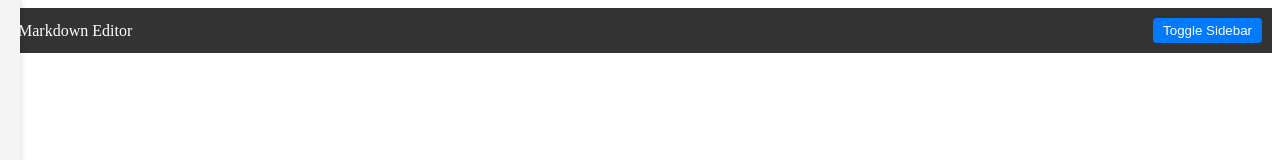
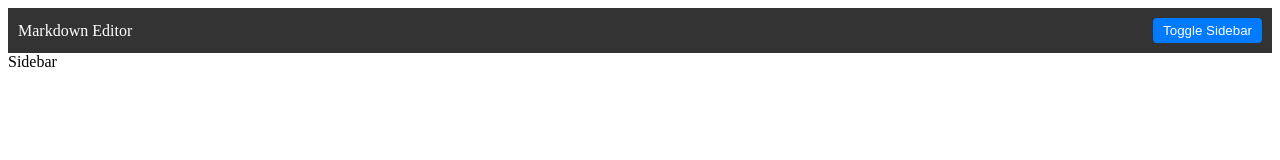
Before and after one commit to Pius-Donkor/markdown_app, a React (Vite) app: page / in a window 1280 px wide. Shown: the top 160 px of the page. Built offline with nearby package versions, Linux system fonts and the light colour scheme; the HTML template or start-up script is replaced by a standard one.

Commit message:
Update App.jsx

```diff
--- a/src/App.jsx
+++ b/src/App.jsx
@@ -1,33 +1,13 @@
 import React, { useState, useEffect } from "react";
 import styled from "styled-components";
 import Navbar from "./ui/Navbar";
+import Sidebar from "./ui/Sidebar";
+import Markdown from "./features/Markdown";
 
 const AppContainer = styled.div`
   display: flex;
   flex-direction: column;
   height: 100vh;
-`;
-
-const Sidebar = styled.div`
-  position: fixed;
-  top: 0;
-  left: 0;
-  width: 250px;
-  height: 100%;
-  background-color: #f4f4f4;
-  box-shadow: 2px 0 5px rgba(0, 0, 0, 0.1);
-  transform: ${({ visible }) =>
-    visible ? "translateX(0)" : "translateX(-250px)"};
-  transition: transform 0.3s ease;
-  overflow-y: auto;
-  padding: 10px;
-  z-index: 1000;
-`;
-
-const SidebarItem = styled.div`
-  display: flex;
-  justify-content: space-between;
-  margin-bottom: 10px;
 `;
 
 const MainContent = styled.div`
@@ -36,46 +16,6 @@ const MainContent = styled.div`
   margin-left: ${({ shifted }) => (shifted ? "250px" : "0")};
   transition: margin-left 0.3s ease;
   overflow: hidden;
-`;
-
-const EditorSection = styled.div`
-  width: 50%;
-  padding: 20px;
-  overflow-y: auto;
-  height: calc(100vh - 60px); /* Adjust height based on navbar height */
-`;
-
-const PreviewSection = styled(EditorSection)`
-  border-left: 1px solid #ddd;
-`;
-
-const DocumentName = styled.input`
-  width: 100%;
-  padding: 10px;
-  margin-bottom: 10px;
-`;
-
-const Editor = styled.textarea`
-  width: 100%;
-  height: calc(100% - 60px);
-`;
-
-const Preview = styled.div`
-  padding: 10px;
-`;
-
-const Button = styled.button`
-  background-color: #007bff;
-  color: white;
-  padding: 5px 10px;
-  border: none;
-  border-radius: 4px;
-  cursor: pointer;
-  margin-left: 5px;
-
-  &:hover {
-    background-color: #0056b3;
-  }
 `;
 
 const App = () => {
@@ -102,22 +42,6 @@ const App = () => {
     localStorage.setItem("markdown-documents", JSON.stringify(docs));
   };
 
-  const handleCreate = () => {
-    const newDocument = {
-      createdAt: new Date().toLocaleDateString(),
-      name: "untitled-document.md",
-      content: "",
-    };
-    setDocuments([...documents, newDocument]);
-    saveToLocalStorage([...documents, newDocument]);
-    setCurrentDocument(newDocument);
-  };
-
-  const handleSelectDocument = (doc) => {
-    setCurrentDocument(doc);
-    setSidebarVisible(false);
-  };
-
   const handleNameChange = (event) => {
     if (currentDocument) {
       const updatedDocument = { ...currentDocument, name: event.target.value };
@@ -128,136 +52,6 @@ const App = () => {
       setCurrentDocument(updatedDocument);
       saveToLocalStorage(updatedDocuments);
     }
-  };
-
-  const parseMarkdown = (text) => {
-    const lines = text.split("\n");
-    const elements = [];
-    let currentParagraph = "";
-    let inSeaBlueDiv = false;
-
-    lines.forEach((line, index) => {
-      if (line.startsWith("######")) {
-        if (currentParagraph) {
-          elements.push(<p key={elements.length}>{currentParagraph}</p>);
-          currentParagraph = "";
-        }
-        elements.push(<h6 key={index}>{line.slice(6)}</h6>);
-      } else if (line.startsWith("#####")) {
-        if (currentParagraph) {
-          elements.push(<p key={elements.length}>{currentParagraph}</p>);
-          currentParagraph = "";
-        }
-        elements.push(<h5 key={index}>{line.slice(5)}</h5>);
-      } else if (line.startsWith("####")) {
-        if (currentParagraph) {
-          elements.push(<p key={elements.length}>{currentParagraph}</p>);
-          currentParagraph = "";
-        }
-        elements.push(<h4 key={index}>{line.slice(4)}</h4>);
-      } else if (line.startsWith("###")) {
-        if (currentParagraph) {
-          elements.push(<p key={elements.length}>{currentParagraph}</p>);
-          currentParagraph = "";
-        }
-        elements.push(<h3 key={index}>{line.slice(3)}</h3>);
-      } else if (line.startsWith("##")) {
-        if (currentParagraph) {
-          elements.push(<p key={elements.length}>{currentParagraph}</p>);
-          currentParagraph = "";
-        }
-        elements.push(<h2 key={index}>{line.slice(2)}</h2>);
-      } else if (line.startsWith("#")) {
-        if (currentParagraph) {
-          elements.push(<p key={elements.length}>{currentParagraph}</p>);
-          currentParagraph = "";
-        }
-        elements.push(<h1 key={index}>{line.slice(1)}</h1>);
-      } else if (/^\d+\. /.test(line)) {
-        if (currentParagraph) {
-          elements.push(<p key={elements.length}>{currentParagraph}</p>);
-          currentParagraph = "";
-        }
-        elements.push(<p key={index}>{line}</p>);
-      } else if (line.startsWith("- ")) {
-        if (currentParagraph) {
-          elements.push(<p key={elements.length}>{currentParagraph}</p>);
-          currentParagraph = "";
-        }
-        elements.push(
-          <p key={index} style={{ listStyleType: "circle", color: "red" }}>
-            {line.slice(2)}
-          </p>
-        );
-      } else if (line.startsWith("> ")) {
-        if (currentParagraph) {
-          elements.push(<p key={elements.length}>{currentParagraph}</p>);
-          currentParagraph = "";
-        }
-        elements.push(
-          <div
-            key={index}
-            style={{ backgroundColor: "blue", padding: "10px", color: "white" }}
-          >
-            {line.slice(2)}
-          </div>
-        );
-      } else if (line.startsWith("---")) {
-        if (inSeaBlueDiv) {
-          elements.push(
-            <div
-              key={index}
-              style={{
-                backgroundColor: "lightseagreen",
-                padding: "10px",
-                color: "white",
-              }}
-            >
-              {currentParagraph}
-            </div>
-          );
-          currentParagraph = "";
-          inSeaBlueDiv = false;
-        } else {
-          inSeaBlueDiv = true;
-        }
-      } else {
-        if (inSeaBlueDiv) {
-          if (currentParagraph) {
-            currentParagraph += ` ${line}`;
-          } else {
-            currentParagraph = line;
-          }
-        } else {
-          if (currentParagraph) {
-            currentParagraph += ` ${line}`;
-          } else {
-            currentParagraph = line;
-          }
-        }
-      }
-    });
-
-    if (currentParagraph) {
-      if (inSeaBlueDiv) {
-        elements.push(
-          <div
-            key={elements.length}
-            style={{
-              backgroundColor: "lightseagreen",
-              padding: "10px",
-              color: "white",
-            }}
-          >
-            {currentParagraph}
-          </div>
-        );
-      } else {
-        elements.push(<p key={elements.length}>{currentParagraph}</p>);
-      }
-    }
-
-    return elements;
   };
 
   return (
@@ -272,27 +66,23 @@ const App = () => {
         setSidebarVisible={setSidebarVisible}
         sidebarVisible={sidebarVisible}
       />
-      <Sidebar visible={sidebarVisible}>
-        <Button onClick={handleCreate}>New Document</Button>
-        {documents.map((doc, index) => (
-          <SidebarItem key={index} onClick={() => handleSelectDocument(doc)}>
-            <span>{doc.createdAt}</span>
-            <span>{doc.name}</span>
-          </SidebarItem>
-        ))}
-      </Sidebar>
+      <Sidebar
+        documents={documents}
+        saveToLocalStorage={saveToLocalStorage}
+        setCurrentDocument={setCurrentDocument}
+        setDocuments={setDocuments}
+        sidebarVisible={sidebarVisible}
+        setSidebarVisible={setSidebarVisible}
+      />
       <MainContent shifted={sidebarVisible}>
         {currentDocument && (
-          <EditorSection>
-            <DocumentName
-              type="text"
-              value={currentDocument.name}
-              onChange={handleNameChange}
-            />
-            <Editor value={input} onChange={(e) => setInput(e.target.value)} />
-          </EditorSection>
+          <Markdown
+            currentDocument={currentDocument}
+            handleNameChange={handleNameChange}
+            input={input}
+            setInput={setInput}
+          />
         )}
-        <PreviewSection>{parseMarkdown(input)}</PreviewSection>
       </MainContent>
     </AppContainer>
   );
```
